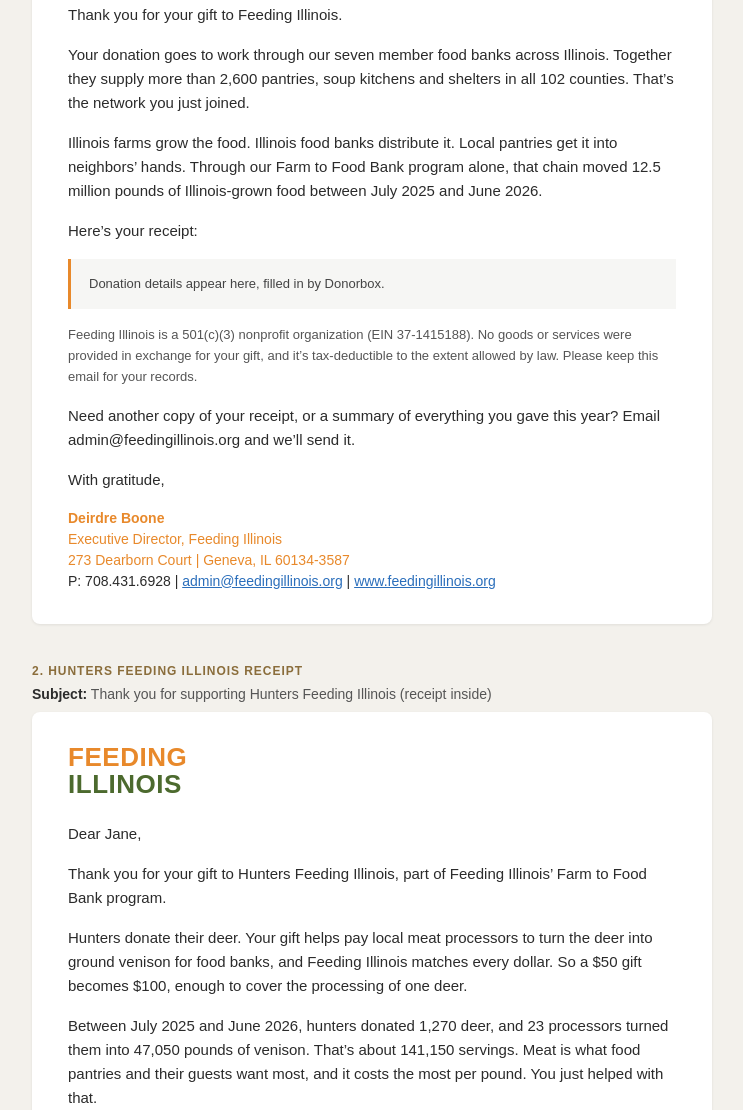
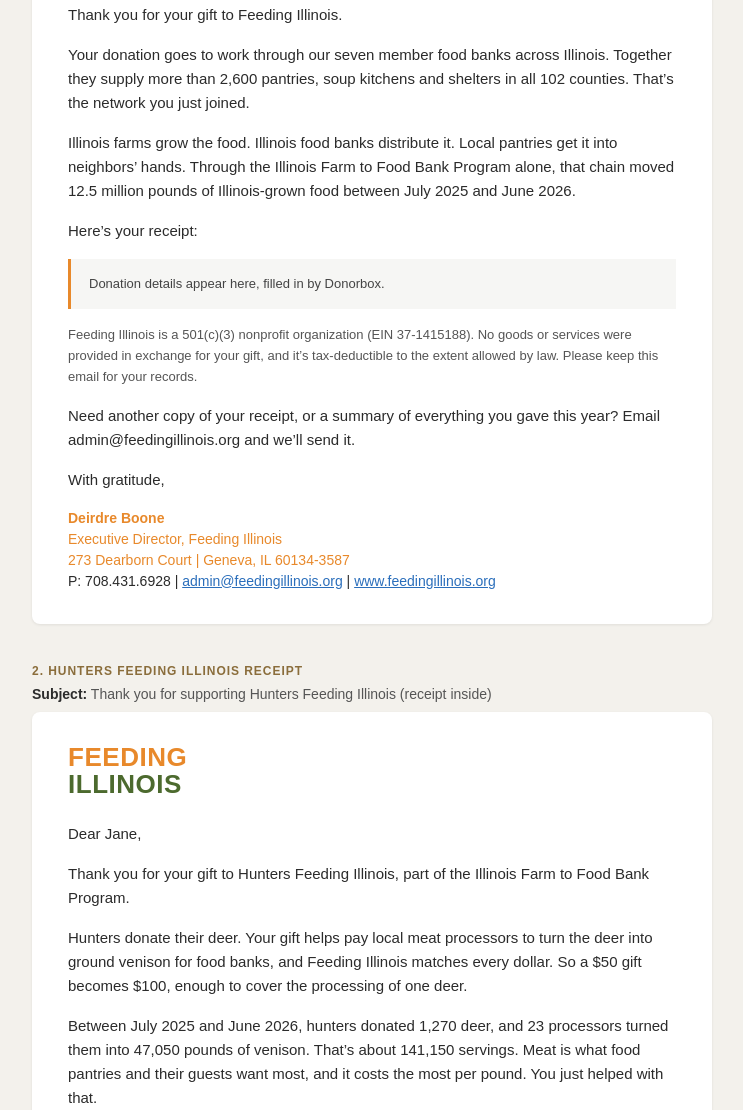
Before and after one commit to nonprofit-marketing-nerds/email-previews, a plain HTML site: page feeding-illinois/feeding-illinois-donorbox-thank-you-and-receipt-emails-for/index.html in a window 1280 px wide. Shown: the part 1572-2682 px from the top of the page, without its empty margins (268-1011 px from the left). Drawn offline with Linux system fonts and the light colour scheme.

Commit message:
Update feeding-illinois/feeding-illinois-donorbox-thank-you-and-receipt-emails-for preview (email-preview skill)

```diff
--- a/feeding-illinois/feeding-illinois-donorbox-thank-you-and-receipt-emails-for/index.html
+++ b/feeding-illinois/feeding-illinois-donorbox-thank-you-and-receipt-emails-for/index.html
@@ -67,7 +67,7 @@
   <p>Dear Jane,</p>
   <p>Thank you for your gift to Feeding Illinois.</p>
   <p>Your donation goes to work through our seven member food banks across Illinois. Together they supply more than 2,600 pantries, soup kitchens and shelters in all 102 counties. That’s the network you just joined.</p>
-  <p>Illinois farms grow the food. Illinois food banks distribute it. Local pantries get it into neighbors’ hands. Through our Farm to Food Bank program alone, that chain moved 12.5 million pounds of Illinois-grown food between July 2025 and June 2026.</p>
+  <p>Illinois farms grow the food. Illinois food banks distribute it. Local pantries get it into neighbors’ hands. Through the Illinois Farm to Food Bank Program alone, that chain moved 12.5 million pounds of Illinois-grown food between July 2025 and June 2026.</p>
   <p>Here’s your receipt:</p>
   <div class="details">Donation details appear here, filled in by Donorbox.</div>
   <p class="tax">Feeding Illinois is a 501(c)(3) nonprofit organization (EIN 37-1415188). No goods or services were provided in exchange for your gift, and it’s tax-deductible to the extent allowed by law. Please keep this email for your records.</p>
@@ -82,7 +82,7 @@
 <div class="email">
   <div class="logo"><span class="f">FEEDING</span><span class="i">ILLINOIS</span></div>
   <p>Dear Jane,</p>
-  <p>Thank you for your gift to Hunters Feeding Illinois, part of Feeding Illinois’ Farm to Food Bank program.</p>
+  <p>Thank you for your gift to Hunters Feeding Illinois, part of the Illinois Farm to Food Bank Program.</p>
   <p>Hunters donate their deer. Your gift helps pay local meat processors to turn the deer into ground venison for food banks, and Feeding Illinois matches every dollar. So a $50 gift becomes $100, enough to cover the processing of one deer.</p>
   <p>Between July 2025 and June 2026, hunters donated 1,270 deer, and 23 processors turned them into 47,050 pounds of venison. That’s about 141,150 servings. Meat is what food pantries and their guests want most, and it costs the most per pound. You just helped with that.</p>
   <p>Here’s your receipt:</p>
```
